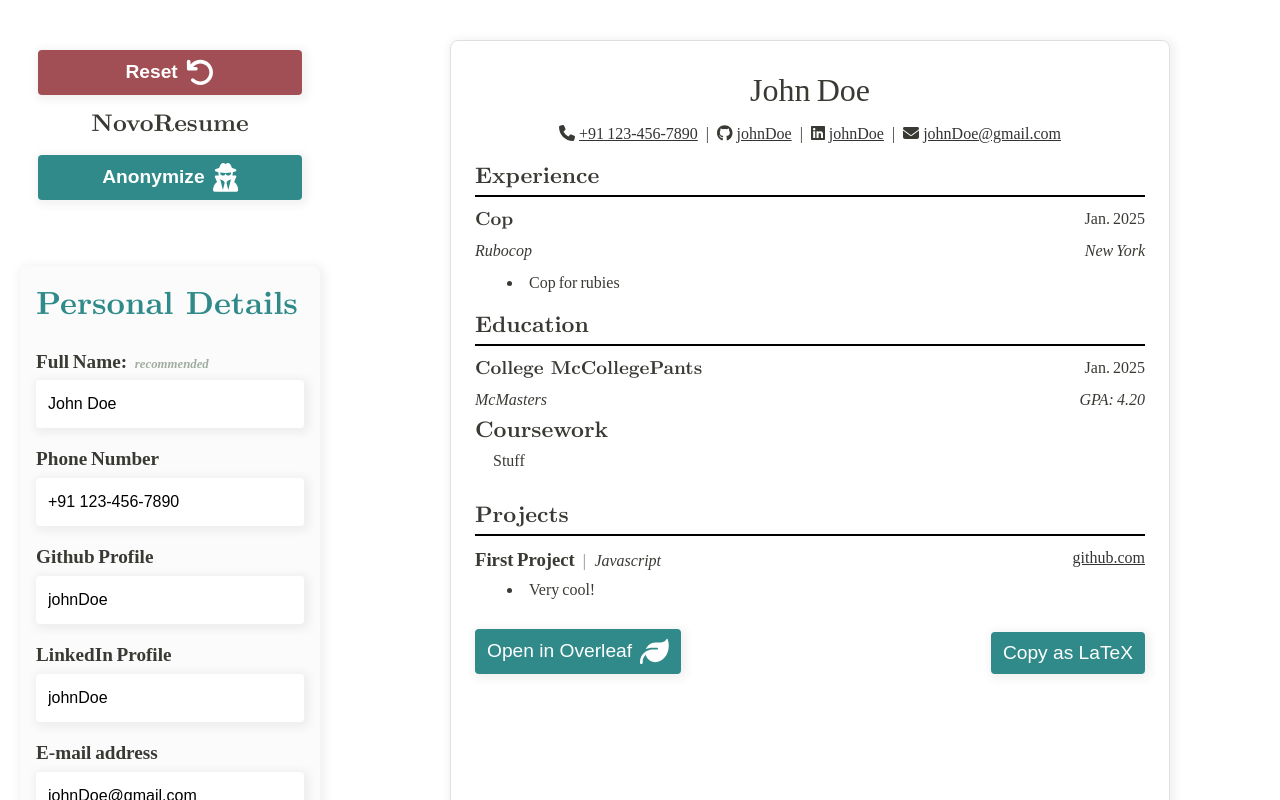
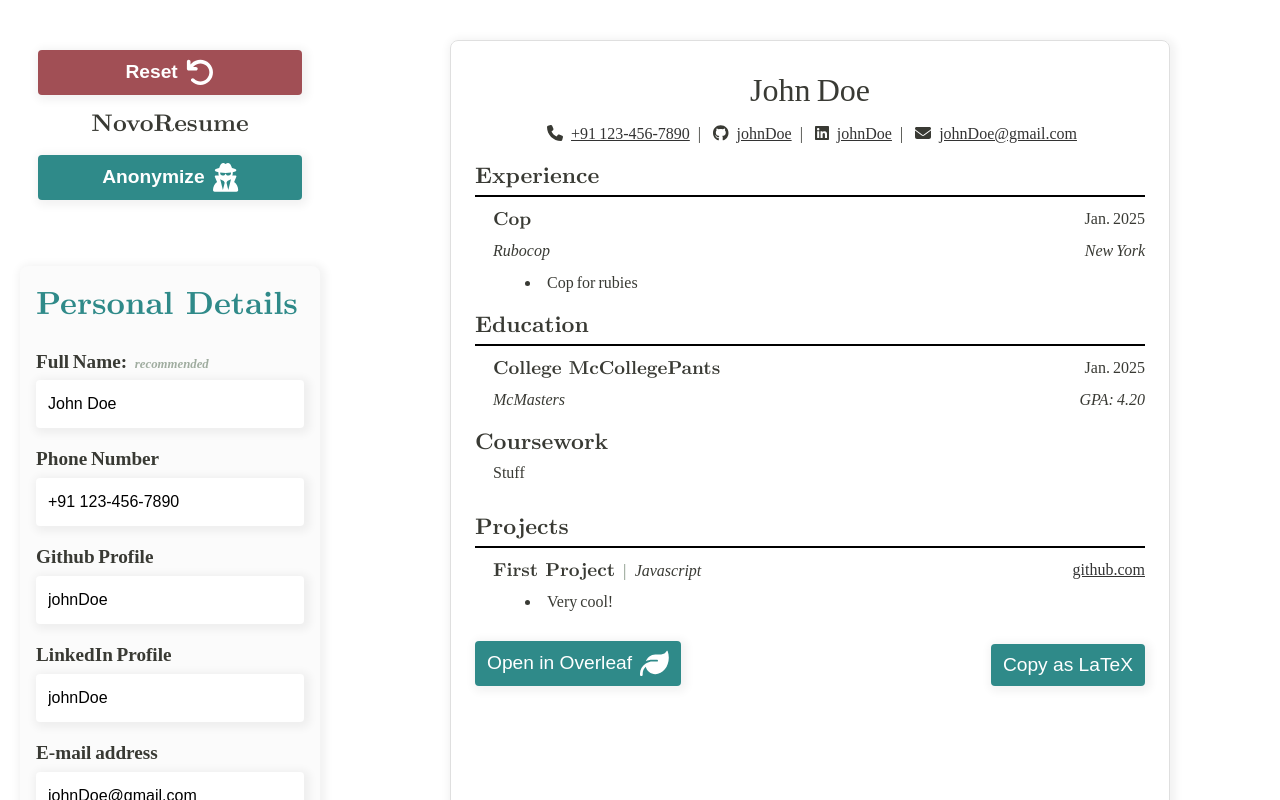
Before and after one commit to gingkapls/cv-application, a React (Vite) app: page / in a window 1280 px wide. Shown: the top 800 px of the page. Built offline with nearby package versions, Linux system fonts and the light colour scheme.

Commit message:
style(Project): fix font styles, increase subsection margin

```diff
--- a/src/App.css
+++ b/src/App.css
@@ -39,7 +39,7 @@
   font-weight: 400;
   line-height: 1.5;
   color: var(--text-color);
-  font-size: clamp(11px, 2.3vmin, 16px);
+  font-size: clamp(14px, 3vmin, 16px);
   --body-font: 'Lato';
   --heading-font: 'CMU Serif';
   font-family: var(--body-font);
@@ -339,10 +339,11 @@ form {
 
   .subheading {
     font-family: var(--heading-font);
-    font-weight: 700;
+    font-weight: 500;
   }
 
   .subsection-heading {
+    margin-top: 12px;
     font-weight: 400;
     font-size: 1.4rem;
     font-family: var(--heading-font);
@@ -401,7 +402,7 @@ form {
   }
 
   & svg {
-    margin: 0 4px;
+    margin: 0 8px;
   }
 }
 
@@ -411,6 +412,7 @@ a {
 
 .preview-item {
   gap: 4px 8px;
+  margin-left: var(--card-side-padding)
 }
 
 .education-preview .preview-item {
--- a/src/Components/ProjectPreview.tsx
+++ b/src/Components/ProjectPreview.tsx
@@ -12,7 +12,7 @@ function ProjectPreviewItem({
   return (
     <section className='preview-item'>
       <div className='title'>
-        <h3 className='name'>{name}</h3>
+        <h3 className='name subheading'>{name}</h3>
         <span className='tech-used'>{techUsed}</span>
       </div>
       <a href={parseLink(link)} target="_blank" rel='noopener noreferrer'>{link}</a>
```
